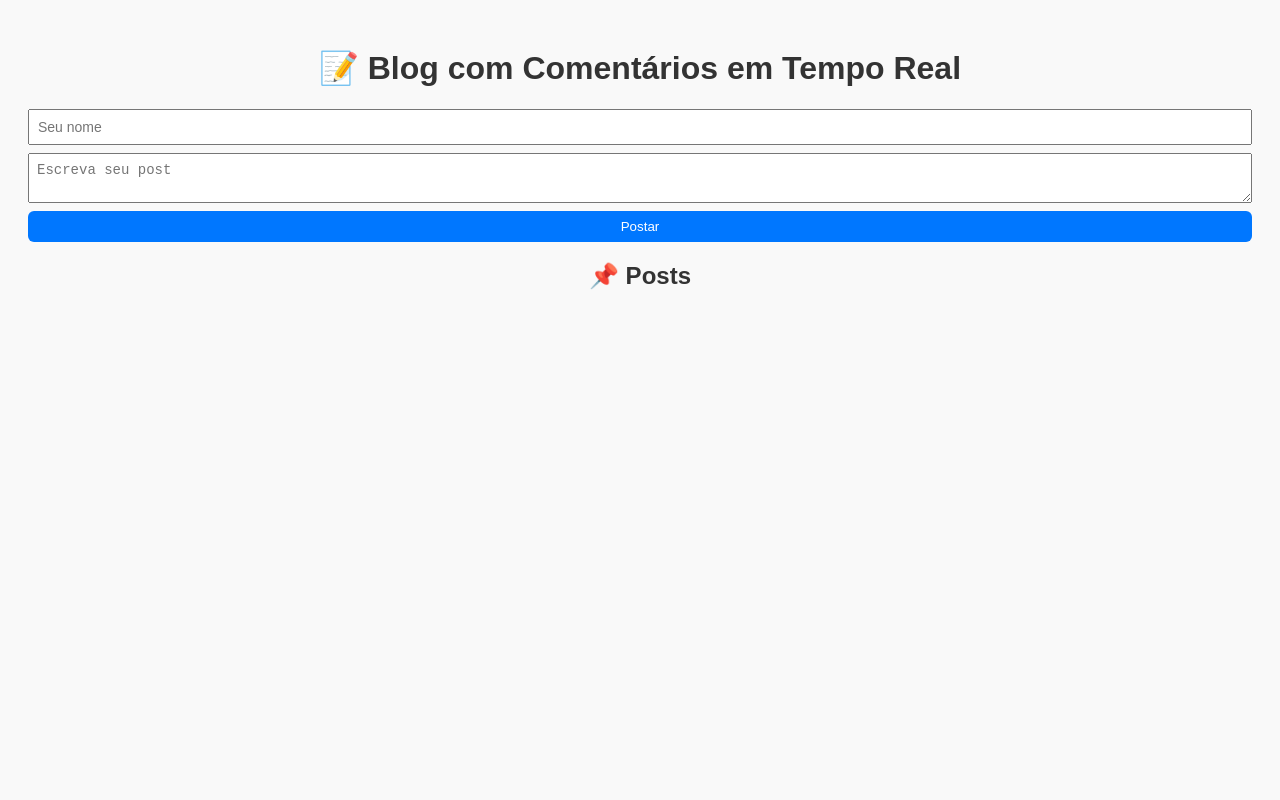
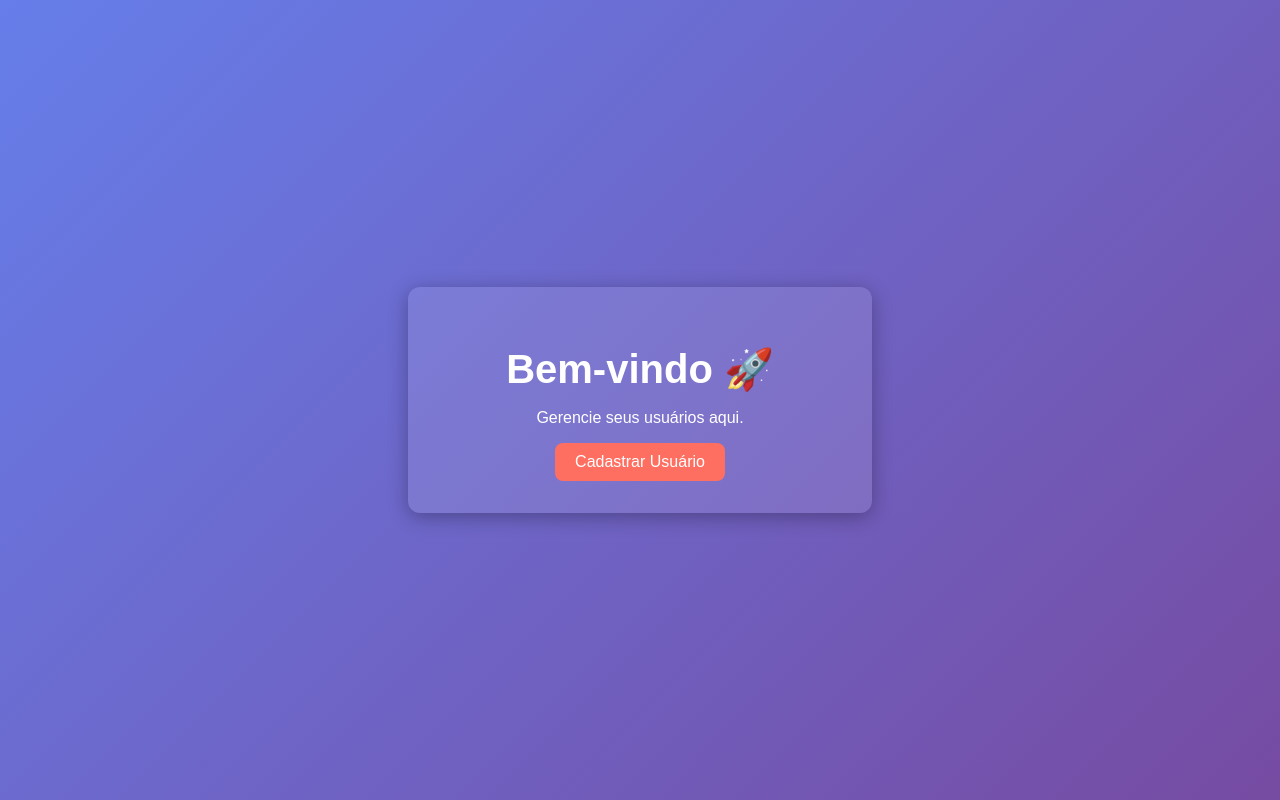
Before and after one commit to Pandinhaa11/miguelblog, a website: page public/index.html in a window 1280 px wide. Drawn offline with nearby package versions, Linux system fonts and the light colour scheme; no server answers.

Commit message:
refactor: update index.html and style.css for user management interface

```diff
--- a/public/index.html
+++ b/public/index.html
@@ -2,22 +2,15 @@
 <html lang="pt-BR">
 <head>
   <meta charset="UTF-8">
-  <title>Blog Realtime</title>
+  <meta name="viewport" content="width=device-width, initial-scale=1.0">
+  <title>Sistema de Usuários</title>
   <link rel="stylesheet" href="style.css">
-  <script src="https://cdn.socket.io/4.7.2/socket.io.min.js"></script>
 </head>
 <body>
-  <h1>📝 Blog com Comentários em Tempo Real</h1>
-
-  <section id="newPost">
-    <input id="author" placeholder="Seu nome">
-    <textarea id="content" placeholder="Escreva seu post"></textarea>
-    <button onclick="sendPost()">Postar</button>
-  </section>
-
-  <h2>📌 Posts</h2>
-  <div id="posts"></div>
-
-  <script src="script.js"></script>
+  <div class="container">
+    <h1>Bem-vindo 🚀</h1>
+    <p>Gerencie seus usuários aqui.</p>
+    <button onclick="alert('Em breve: cadastro de usuários!')">Cadastrar Usuário</button>
+  </div>
 </body>
 </html>
--- a/public/style.css
+++ b/public/style.css
@@ -1,50 +1,41 @@
 body {
+  margin: 0;
   font-family: Arial, sans-serif;
-  background: #f9f9f9;
-  padding: 20px;
-  color: #333;
+  background: linear-gradient(135deg, #667eea, #764ba2);
+  color: #fff;
+  display: flex;
+  flex-direction: column;
+  align-items: center;
+  justify-content: center;
+  height: 100vh;
 }
 
-h1, h2 {
-  text-align: center;
+h1 {
+  font-size: 2.5rem;
+  margin-bottom: 1rem;
 }
 
-#newPost {
-  margin-bottom: 20px;
-  display: flex;
-  flex-direction: column;
-  gap: 8px;
-}
-
-textarea, input {
-  padding: 8px;
-  font-size: 14px;
+.container {
+  background: rgba(255, 255, 255, 0.1);
+  padding: 2rem;
+  border-radius: 12px;
+  box-shadow: 0 4px 20px rgba(0,0,0,0.3);
+  text-align: center;
+  width: 90%;
+  max-width: 400px;
 }
 
 button {
-  background: #0077ff;
+  background: #ff6f61;
+  border: none;
+  padding: 10px 20px;
+  font-size: 1rem;
   color: white;
-  border: none;
-  padding: 8px;
+  border-radius: 8px;
   cursor: pointer;
-  border-radius: 6px;
+  transition: 0.3s;
 }
 
 button:hover {
-  background: #005fcc;
+  background: #ff3b2e;
 }
-
-.post {
-  background: white;
-  padding: 15px;
-  margin-bottom: 15px;
-  border-radius: 8px;
-  box-shadow: 0 2px 6px rgba(0,0,0,0.1);
-}
-
-.comment {
-  margin-left: 20px;
-  background: #eee;
-  padding: 5px;
-  border-radius: 5px;
-}
```
